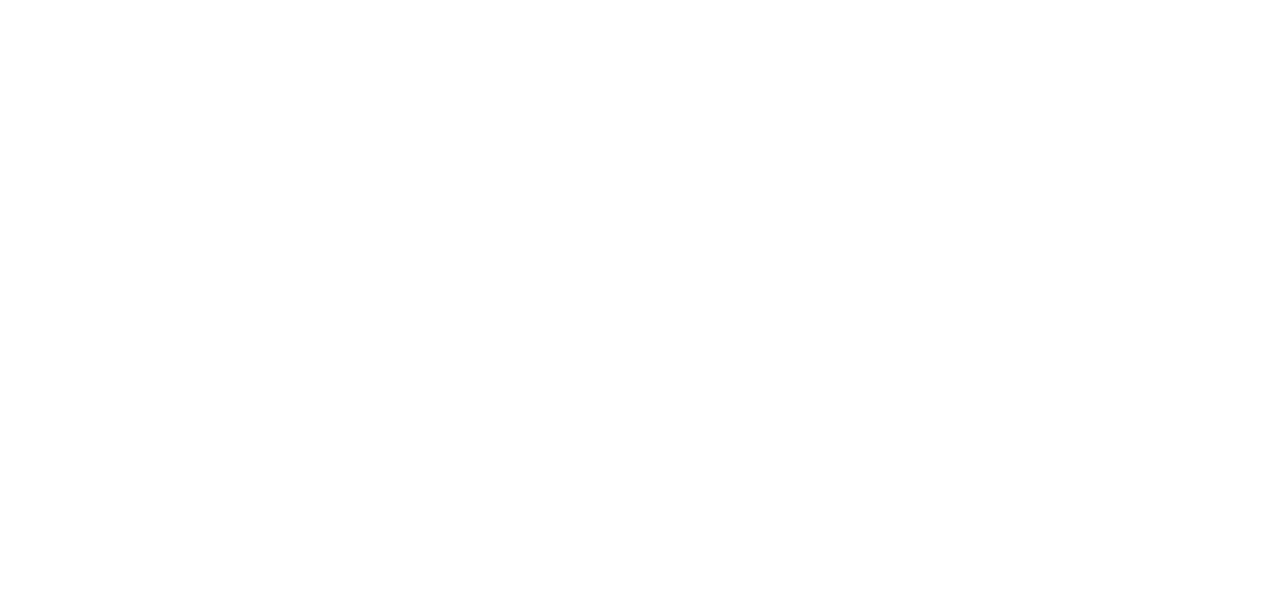
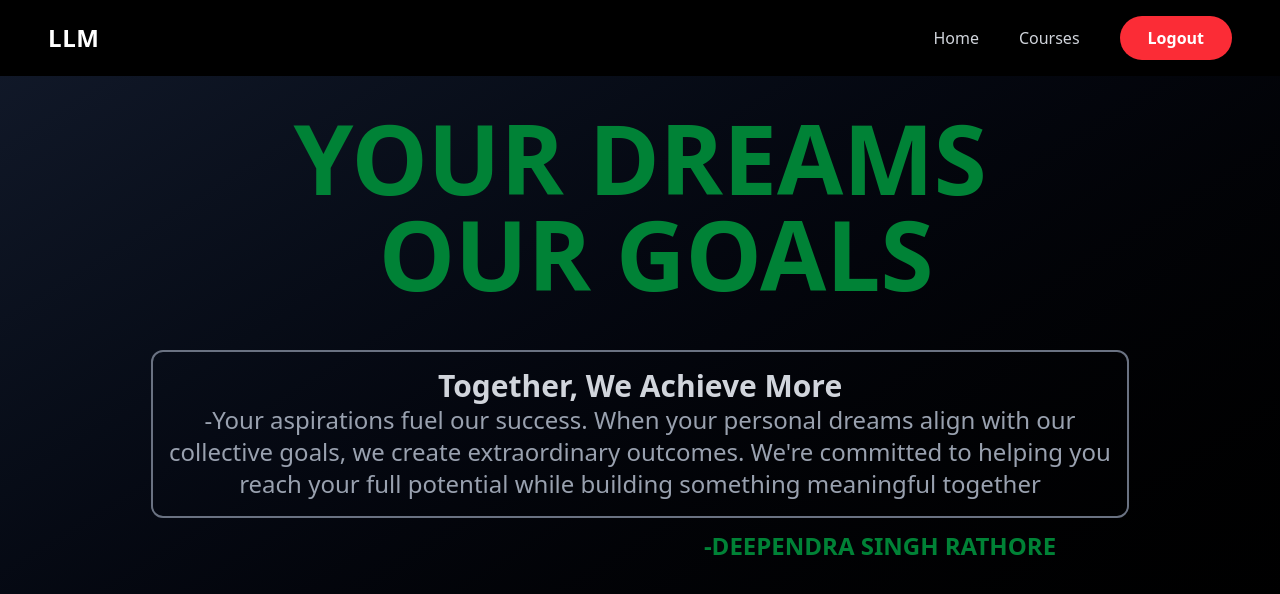
Before and after one commit to RATHODSHAAB/Project-LLM, a React app in the folder frontend/: page / in a window 1280 px wide. Before the commit this address had no page. Shown: the top 594 px of the page. Built offline with nearby package versions, Linux system fonts and the light colour scheme; sample sign-in values are in the browser's storage; the HTML template or start-up script is replaced by a standard one.

Commit message:
Whole proejct is completed

```diff
--- a/frontend/package.json
+++ b/frontend/package.json
@@ -12,6 +12,7 @@
   "dependencies": {
     "@tailwindcss/vite": "^4.1.18",
     "axios": "^1.13.2",
+    "jwt-decode": "^4.0.0",
     "react": "^19.2.0",
     "react-dom": "^19.2.0",
     "react-router-dom": "^7.10.1",
--- a/frontend/src/App.jsx
+++ b/frontend/src/App.jsx
@@ -7,22 +7,63 @@
 import { AddLesson } from './Pages/AddLesson'
 import { CourseDetails } from './Pages/CourseDetails'
 import { LessonPlayer } from './Pages/LessonPlayer'
+import { Dashboard } from './Pages/Dashborad'
+import { ProtectedRoute } from './Components/ProtectedRoute'
 
 function App() {
  return (
-  <>
-    <BrowserRouter>
-        <Routes>
-            <Route path='/signup' element={<Signup></Signup>}></Route>
-            <Route path='/login' element={<Login></Login>}></Route>
-            <Route path='/courselist' element={<CourseList></CourseList>}></Route>
-            <Route path='/addcourse' element={<AddCourse></AddCourse>}></Route>
-            <Route path='/courses/:courseId/add-lesson' element={<AddLesson></AddLesson>}></Route>
-            <Route path='/courses/:courseId' element={<CourseDetails></CourseDetails>}></Route>
-            <Route path="/lessons/:lessonId" element={<LessonPlayer />} />
-        </Routes>
-    </BrowserRouter>
-  </>
+  <BrowserRouter>
+    <Routes>
+      <Route path="/" element={<Dashboard />} />
+      <Route path="/signup" element={<Signup />} />
+      <Route path="/login" element={<Login />} />
+
+      <Route
+        path="/courselist"
+        element={
+          <ProtectedRoute>
+            <CourseList />
+          </ProtectedRoute>
+        }
+      />
+
+      <Route
+        path="/addcourse"
+        element={
+          <ProtectedRoute>
+            <AddCourse />
+          </ProtectedRoute>
+        }
+      />
+
+      <Route
+        path="/courses/:courseId"
+        element={
+          <ProtectedRoute>
+            <CourseDetails />
+          </ProtectedRoute>
+        }
+      />
+
+      <Route
+        path="/courses/:courseId/add-lesson"
+        element={
+          <ProtectedRoute>
+            <AddLesson />
+          </ProtectedRoute>
+        }
+      />
+
+      <Route
+        path="/lessons/:lessonId"
+        element={
+          <ProtectedRoute>
+            <LessonPlayer />
+          </ProtectedRoute>
+        }
+      />
+    </Routes>
+  </BrowserRouter>
  )
 }
 
--- a/frontend/src/Components/Navbar.jsx
+++ b/frontend/src/Components/Navbar.jsx
@@ -1,6 +1,16 @@
-import { Link } from "react-router-dom";
+import { Link, useNavigate } from "react-router-dom";
+import { jwtDecode } from "jwt-decode";
 
 export const Navbar = ({ type }) => {
+  const navigate = useNavigate();
+  const token = localStorage.getItem("token");
+  const user  = token ? jwtDecode(token) : null;
+
+  const handleLogout = () => {
+    localStorage.removeItem("token");
+    navigate("/");
+  };
+
   return (
     <nav className="w-full flex justify-between items-center px-12 py-4 bg-black text-white shadow-lg">
 
@@ -9,39 +19,69 @@
         id="nav-logo"
         className="text-2xl font-extrabold tracking-wide"
       >
-        <a
-          href="/"
+        <Link
+          to="/"
           className="text-white hover:text-green-400 transition duration-300"
         >
           LLM
-        </a>
+        </Link>
       </div>
+
+
 
       {/* Navigation */}
       <div
         id="nav-section"
         className="flex items-center gap-10 text-base font-medium"
       >
-        <a
-          href="/"
+        <Link
+          to="/"
           className="text-gray-300 hover:text-white transition duration-300"
         >
           Home
-        </a>
+        </Link>
 
-        <a
-          href="/courselist"
+         {user?.role == "instructor" && (
+            <Link to={'/addcourse'}>
+            <button className= " text-white p-1.5 cursor-pointer">
+              Add course
+            </button>
+          </Link>
+          )}
+
+        {/* ✅ Show Courses ONLY when logged in */}
+        {token && (
+          <Link
+            to="/courselist"
             className="text-gray-300 hover:text-white transition duration-300"
           >
             Courses
-        </a>
-        <Link to={type === "signin" ? "/signup" : "/login"}
+          </Link>
+        )}
+
+
+
+        {/* 🔐 Auth Buttons */}
+        {!token ? (
+          <Link
+            to={type === "signin" ? "/signup" : "/login"}
             className="bg-linear-to-r from-green-400 to-green-600
                        text-black font-semibold px-7 py-2.5 rounded-full
                        shadow-md hover:shadow-green-500/40
-                     transition transform hover:scale-105 ">
-                {type === "signin" ? "Sign up" : "login"}
+                       transition transform hover:scale-105"
+          >
+            {type === "signin" ? "Sign up" : "Login"}
           </Link>
+        ) : (
+          <button
+            onClick={handleLogout}
+            className="bg-red-500 text-white font-semibold px-7 py-2.5 rounded-full
+                       shadow-md hover:shadow-red-500/40
+                       transition transform hover:scale-105"
+          >
+            Logout
+          </button>
+        )}
       </div>
     </nav>
   );
--- /dev/null
+++ b/frontend/src/Components/ProtectedRoute.jsx
@@ -0,0 +1,11 @@
+import { Navigate } from "react-router-dom";
+
+export const ProtectedRoute = ({ children }) => {
+  const token = localStorage.getItem("token"); // or wherever you store auth
+
+  if (!token) {
+    return <Navigate to="/login" replace />;
+  }
+
+  return children;
+};
--- a/frontend/src/Pages/CourseDetails.jsx
+++ b/frontend/src/Pages/CourseDetails.jsx
@@ -2,10 +2,13 @@
 import { useParams, Link } from "react-router-dom";
 import axios from "axios";
 import { Navbar } from "../Components/Navbar";
+import {jwtDecode} from 'jwt-decode';
 
 export const CourseDetails = () => {
   const { courseId } = useParams();
   const [lessons, setLessons] = useState([]);
+
+
 
   useEffect(() => {
     const fetchLessons = async () => {
@@ -18,22 +21,28 @@
       },
     }
       );
+
       setLessons(res.data.lessons);
     };
 
     fetchLessons();
   }, [courseId]);
 
+  const token = localStorage.getItem("token");
+  const user  = token ? jwtDecode(token) : null;
   return (
     <>
       <Navbar />
       <div className="min-h-screen bg-linear-to-br from-gray-900 to-black p-6">
         <div className=" w-full flex justify-end">
-          <Link to={`/courses/${courseId}/add-lesson`}>
+
+          {user?.role == "instructor" && (
+            <Link to={`/courses/${courseId}/add-lesson`}>
             <button className= " bg-green-600  rounded-xl text-white p-1.5 mr-32 mt-1.5 cursor-pointer">
-              Add course
+              Add Lesson
             </button>
           </Link>
+          )}
 
         </div>
 
--- /dev/null
+++ b/frontend/src/Pages/Dashborad.jsx
@@ -0,0 +1,29 @@
+import { Navbar } from "../Components/Navbar"
+
+export const Dashboard = () => {
+    return (
+        <>
+            <Navbar />
+            <div className="min-h-screen bg-linear-to-br from-gray-900 to-black p-6">
+                <div className="place-items-center mt-2.5 text-green-700">
+                    <div className=" text-8xl font-extrabold">
+                        YOUR DREAMS
+                    </div>
+                    <div className=" text-8xl font-extrabold ml-8">
+                        OUR GOALS
+                    </div>
+                    <div className="place-items-center mt-12 mb-3 text-2xl text-gray-400 border-2 border-gray-500 rounded-xl p-4">
+                        <h3 className="text-3xl font-semibold text-gray-300" >Together, We Achieve More</h3>
+                        <p className="">-Your aspirations fuel our success. When your personal dreams align with our  </p>
+                        collective goals, we create extraordinary outcomes. We're committed to helping you
+                         <p> reach your full potential while building something meaningful together
+                        </p>
+                    </div>
+                    <div className="text-2xl font-bold ml-120 ">
+                        -DEEPENDRA SINGH RATHORE
+                    </div>
+                </div>
+            </div>
+        </>
+    )
+}
```
Also changed, not shown: 1 other file (tests, documents, lock files or other folders). Lines whose indentation alone changed are shown as unchanged.
